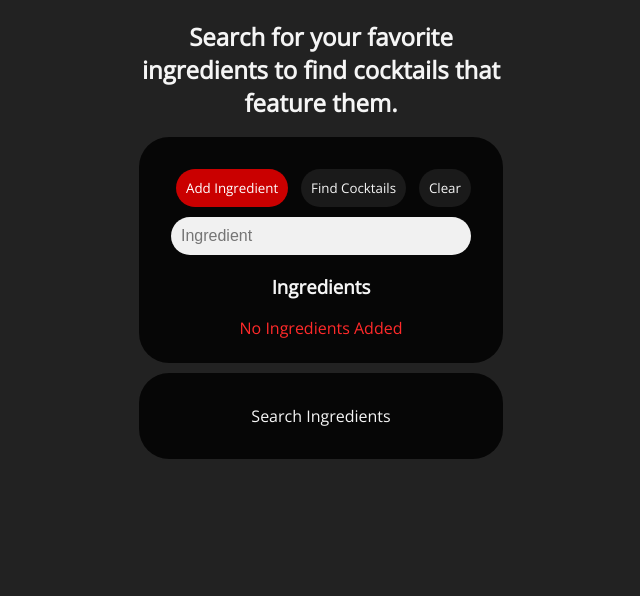
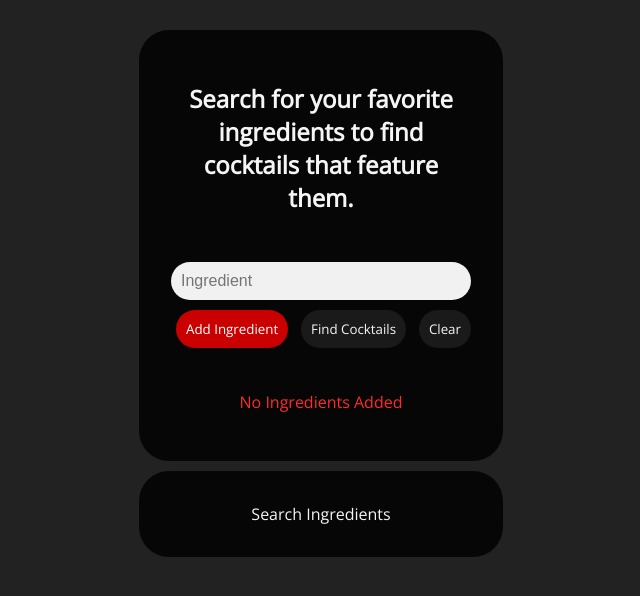
Before and after one commit to bcus789/Ebrius, a plain HTML site: page index.html in a window 1280 px wide. Shown: the whole page, without its empty margins (319-959 px from the left). Drawn offline with nearby package versions, Linux system fonts and the light colour scheme; no server answers.

Commit message:
added styling to css

```diff
--- a/index.html
+++ b/index.html
@@ -10,18 +10,17 @@
     <title></title>
 </head>
 <body>
-    <div id="title"><h2>Search for your favorite ingredients to find cocktails that feature them.</h2></div>
     <div id="main-div">
+        <h2>Search for your favorite ingredients to find cocktails that feature them.</h2>
     <form autocomplete="off">
-        <div id="buttons">
-        <button id="submitIngredients" type="button">Add Ingredient</button>
-        <button id="findCocktails" type="button">Find Cocktails</button>
-        <button id="clearIngredients" type="button">Clear</button>
-        </div>
         <div class="ingredients" >
           <input id="ingredient" type="text" placeholder="Ingredient">
         </div>
-        <h3>Ingredients</h3>
+        <div id="buttons">
+            <button id="submitIngredients" type="button">Add Ingredient</button>
+            <button id="findCocktails" type="button">Find Cocktails</button>
+            <button id="clearIngredients" type="button">Clear</button>
+            </div>
         <div id="ingredientsList"><p>No Ingredients Added</p></div>
     </form>
 </div>
--- a/style.css
+++ b/style.css
@@ -22,6 +22,7 @@ button{
     padding: 10px;
     font-family: 'Open Sans', sans-serif;
     margin-left: 5px;
+    margin-bottom: 2em;
     border: none;
     background: #7c7c7c2b;
     color: whitesmoke;
@@ -45,6 +46,7 @@ input {
   font-size: 16px;
   border-radius: 30px;
   border: none;
+  margin-bottom: 10px;
 }
 input[type=text] {
   background-color: #f1f1f1;
@@ -105,10 +107,7 @@ img {
 #main-div{
   background: #000000d0;
    color: whitesmoke;
-   padding-top: 2em;
-   padding-left: 2em;
-   padding-right: 2em;
-   padding-bottom: 8px;
+   padding: 2em;
    border-radius: 30px;
    width: 100%;
    max-width: 364px;
@@ -116,6 +115,7 @@ img {
    text-align: center;
    max-height: 600px;
    margin-top: -30px;
+   margin-top: 30px;
 }
 
 #drinks-div::-webkit-scrollbar {
```
